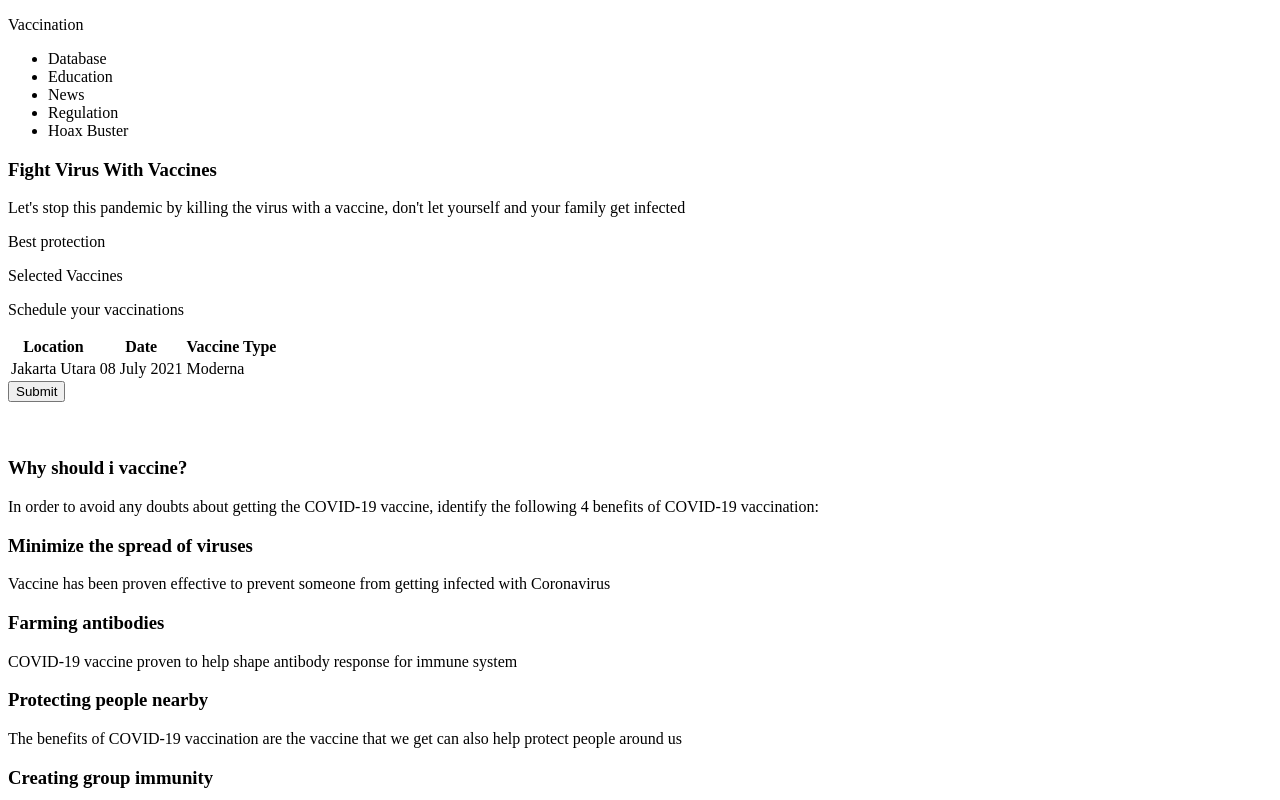
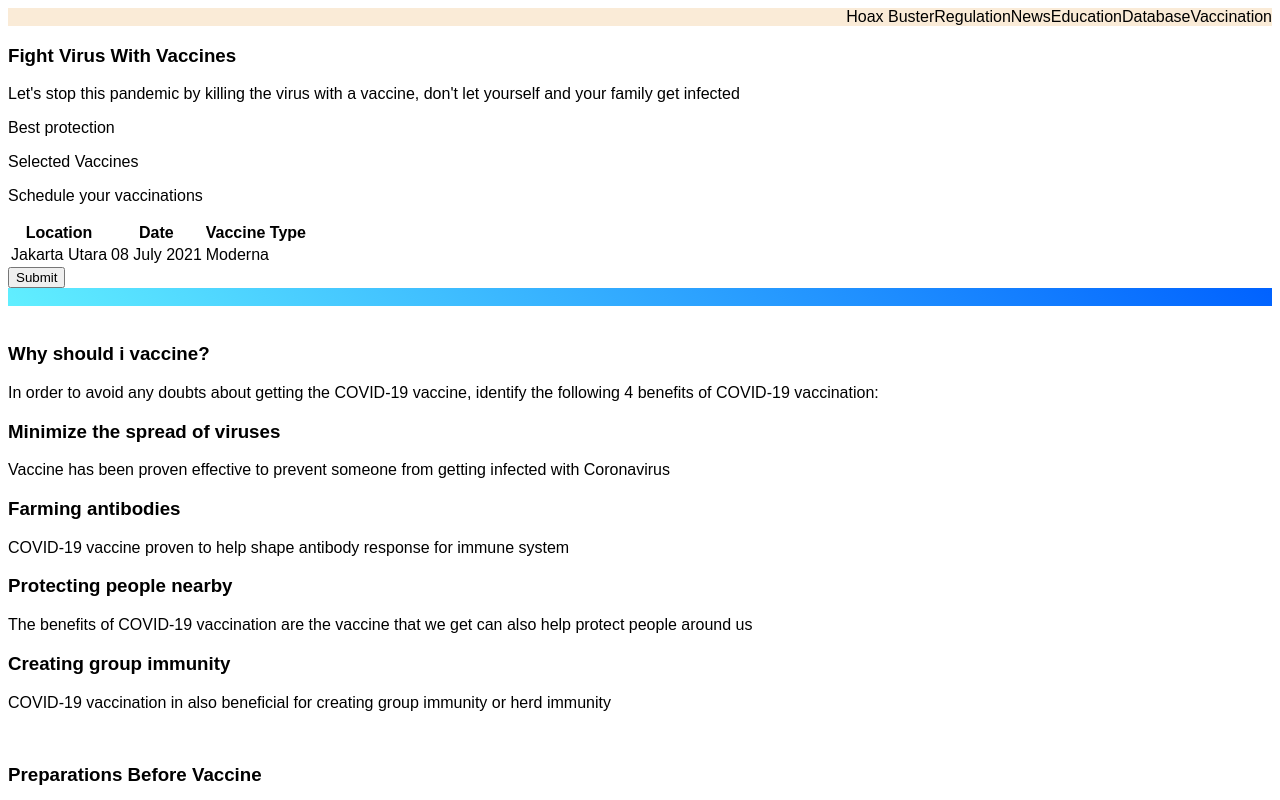
Before and after one commit to Fufinop/Practica_Css, a plain HTML site: page Codigo/index.html in a window 1280 px wide. Shown: the top 800 px of the page. Drawn offline with Linux system fonts and the light colour scheme.

Commit message:
algunos cambios

```diff
--- a/Codigo/index.html
+++ b/Codigo/index.html
@@ -11,13 +11,13 @@
 
 <body>
     <nav>
-        <p>Vaccination</p>
         <ul>
-            <li>Database</li>
-            <li>Education</li>
-            <li>News</li>
-            <li>Regulation</li>
-            <li>Hoax Buster</li>
+            <li class="Nav">Vaccination</li>
+            <li class="Nav">Database</li>
+            <li class="Nav">Education</li>
+            <li class="Nav">News</li>
+            <li class="Nav">Regulation</li>
+            <li class="Nav">Hoax Buster</li>
         </ul>
     </nav>
     <section>
@@ -48,7 +48,10 @@
             </table>
             <button>Submit</button>
         </article>
-        <img src="" alt="">
+        <div class="imgBackground">
+            <img src="" alt="">
+
+        </div>
     </section>
     <section>
         <div>
--- a/Codigo/style.css
+++ b/Codigo/style.css
@@ -0,0 +1,42 @@
+* {
+	font-family: Arial, Helvetica, sans-serif;
+}
+
+ul {
+	list-style-type: none;
+	margin: 0;
+	padding: 0;
+	overflow: hidden;
+}
+a {
+	text-decoration: none;
+}
+
+li a {
+	display: block;
+	text-decoration: none;
+}
+/* Navar */
+
+nav {
+	padding: 0;
+	margin: 0;
+	background-color: antiquewhite;
+	/* position: fixed; */
+}
+
+.izq {
+	float: left;
+}
+
+.Nav {
+	float: right;
+}
+/* Clases */
+.imgBackground {
+	background: linear-gradient(
+		225deg,
+		hsla(217, 100%, 50%, 1) 0%,
+		hsla(186, 100%, 69%, 1) 100%
+	);
+}
```
